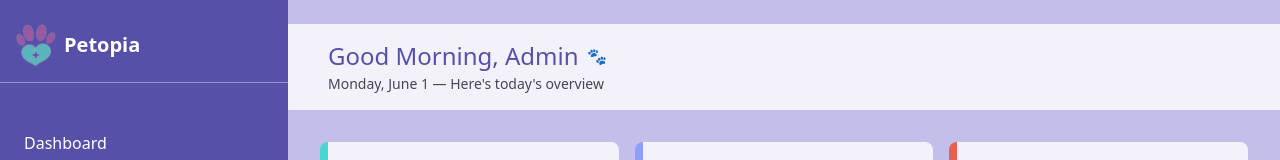
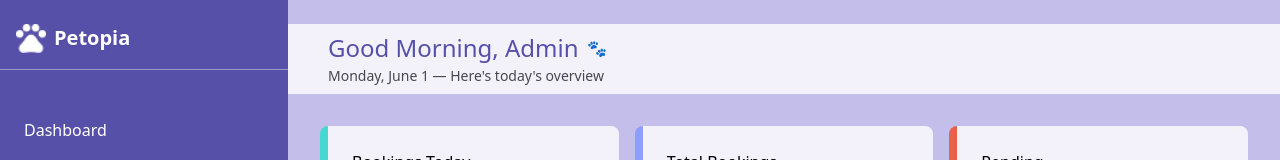
Before and after one commit to V-le319/Petopia---Pet-Clinic, a Next.js app: page /dashboard in a window 1280 px wide. Shown: the top 160 px of the page. Built offline with nearby package versions, Linux system fonts and the light colour scheme; no server answers; the database is empty.

Commit message:
complete updating layout

```diff
--- a/app/dashboard/appointments/page.tsx
+++ b/app/dashboard/appointments/page.tsx
@@ -71,11 +71,11 @@ const Appointments = () => {
 
       <div className="w-full h-auto px-8 flex flex-col gap-8">
 
-          <div className="flex flex-col justify-center items-center sm:flex-row gap-4 w-full">
+          <div className="flex flex-col justify-center items-center gap-4 w-full">
             <input onChange={(e) => setSearch(e.target.value)} value={search}
-                  className="sm:w-1/2 w-full bg-white/80 text-base text-text rounded-xl px-6 py-2 border-none"
+                  className=" w-full bg-white/80 text-base text-text rounded-xl px-6 py-2 border-none"
                   placeholder="Search by name, pet, service ..."/>
-            <div className=" flex gap-2 sm:gap-4">
+            <div className=" w-full grid grid-cols-2 sm:grid-cols-4 text-sm gap-2">
               <button onClick= {() => setFilter('All')}
                       className={`dashboard-btn ${filter === 'All' ? 'bg-headline text-white' : ''}`}>All</button>
 
--- a/app/globals.css
+++ b/app/globals.css
@@ -122,7 +122,7 @@
 }
 
 .topbar {
-  @apply sm:hidden flex justify-between items-center py-10 px-4 w-full h-16 bg-headline text-white fixed top-0 left-0 right-0 z-40
+  @apply sm:hidden flex justify-between items-center py-4 px-4 w-full h-16 bg-headline text-white fixed top-0 left-0 right-0 z-40
 }
 
 .bottombar {
@@ -135,7 +135,7 @@
 }
 
 .bottom-heading {
-  @apply text-white text-base font-medium hover:text-highlight ;
+  @apply text-white text-base font-normal hover:text-highlight ;
   font-family: var(--font-figtree);
 }
 
--- a/components/About.tsx
+++ b/components/About.tsx
@@ -59,7 +59,7 @@ const About = () => {
       </div>
 
       {/* Stats strip */}
-       <div className="max-w-6xl mx-auto rounded-2xl bg-[#5750A9] px-8 py-8 flex items-center justify-around">
+       <div className="-mx-10 sm:-mx-16 bg-[#5750A9]/90 px-10 sm:px-32 py-8 flex items-center justify-around">
           {stats.map((stat, index) => (
             <React.Fragment key={stat.headline}>
               <div className="text-center">
--- a/components/dashboard/DashboardGreeting.tsx
+++ b/components/dashboard/DashboardGreeting.tsx
@@ -22,7 +22,7 @@ import { useSession } from "next-auth/react"
         const firstName = session?.user?.name?.split(' ')[0] ?? 'Admin'
 
   return (
-    <div className="w-full h-auto p-4 px-10 bg-white/80 mt-6">
+    <div className="w-full h-auto p-2 px-10 bg-white/80 mt-6">
       <div className="flex items-center gap-2">
         <span className="text-2xl font-medium text-headline">
           {getGreeting()}, {firstName}
--- a/components/dashboard/Sidebar.tsx
+++ b/components/dashboard/Sidebar.tsx
@@ -16,9 +16,9 @@ const Sidebar = () => {
       <div>
         <Link href="/">
       <div className='flex px-4 items-center gap-2  mb-4'>
-        <img src="/images/petopia-logo-Photoroom.png"
-              width={40}
-              height={60}/>
+        <img src="/images/Icon-reversed.png"
+              width={30}
+              height={30}/>
         <p className='sidebarLogo'>Petopia</p>
       </div>
       </Link>
@@ -65,9 +65,9 @@ const Sidebar = () => {
 
         <Link href="/">
       <div className='flex items-center gap-2'>
-        <img src="/images/petopia-logo-Photoroom.png"
-              width={40}
-              height={60}/>
+        <img src="/images/Icon-reversed.png"
+              width={30}
+              height={30}/>
         <p className='sidebarLogo'>Petopia</p>
       </div>
       </Link>
```
Also changed, not shown: public/images/Icon-reversed.png (added).
